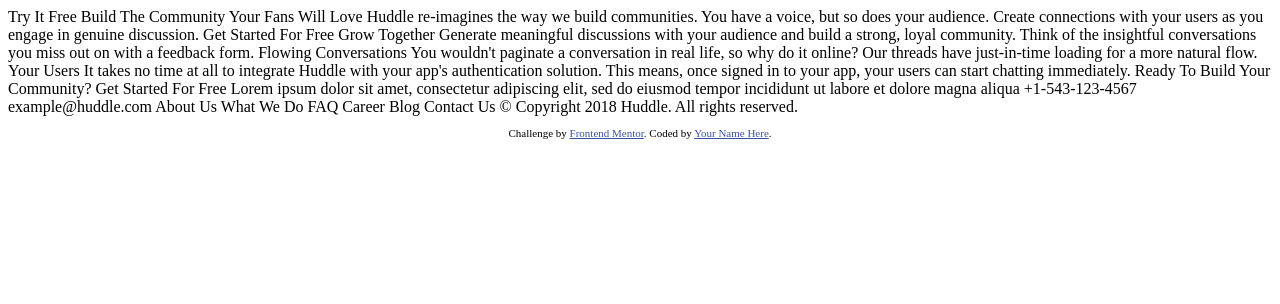
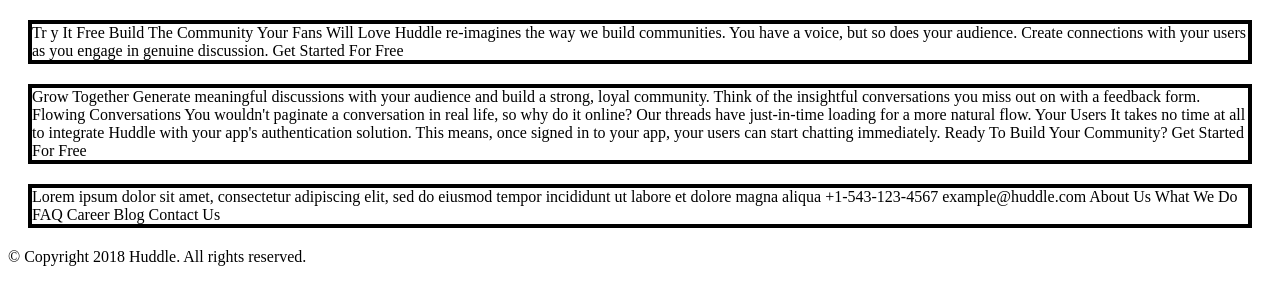
Before and after one commit to BrightCoders-Institute/s1a1-dise-o-web-responsivo-bcdic23-w1-r1-team-4, a website: page index.html in a window 1280 px wide. Drawn offline with Linux system fonts and the light colour scheme.

Commit message:
el esqueleto de la calaca

```diff
--- a/index.html
+++ b/index.html
@@ -1,70 +1,59 @@
 <!DOCTYPE html>
 <html lang="en">
   <head>
-  <meta charset="UTF-8">
-  <meta name="viewport" content="width=device-width, initial-scale=1.0"> <!-- displays site properly based on user's device -->
+    <meta charset="UTF-8" />
+    <meta name="viewport" content="width=device-width, initial-scale=1.0" />
+    <!-- displays site properly based on user's device -->
 
-  <link rel="icon" type="image/png" sizes="32x32" href="./images/favicon-32x32.png">
+    <link
+      rel="icon"
+      type="image/png"
+      sizes="32x32"
+      href="./images/favicon-32x32.png"
+    />
 
-  <title>Frontend Mentor | Huddle landing page with alternating feature blocks</title>
+    <link rel="stylesheet" href="styles.css" />
+
+    <title>
+      Frontend Mentor | Huddle landing page with alternating feature blocks
+    </title>
 
     <!-- Feel free to remove these styles or customise in your own stylesheet 👍 -->
     <style>
-    .attribution { font-size: 11px; text-align: center; }
-    .attribution a { color: hsl(228, 45%, 44%); }
+      .attribution {
+        font-size: 11px;
+        text-align: center;
+      }
+      .attribution a {
+        color: hsl(228, 45%, 44%);
+      }
     </style>
   </head>
   <body>
+    <header>
+      Tr y It Free Build The Community Your Fans Will Love Huddle re-imagines
+      the way we build communities. You have a voice, but so does your audience.
+      Create connections with your users as you engage in genuine discussion.
+      Get Started For Free
+    </header>
 
-  Try It Free
+    <div>
+      Grow Together Generate meaningful discussions with your audience and build
+      a strong, loyal community. Think of the insightful conversations you miss
+      out on with a feedback form. Flowing Conversations You wouldn't paginate a
+      conversation in real life, so why do it online? Our threads have
+      just-in-time loading for a more natural flow. Your Users It takes no time
+      at all to integrate Huddle with your app's authentication solution. This
+      means, once signed in to your app, your users can start chatting
+      immediately. Ready To Build Your Community? Get Started For Free
+    </div>
 
-  Build The Community Your Fans Will Love
-
-  Huddle re-imagines the way we build communities. You have a voice, but so does your audience.
-  Create connections with your users as you engage in genuine discussion.
-
-  Get Started For Free
-
-  Grow Together
-
-  Generate meaningful discussions with your audience and build a strong, loyal community.
-  Think of the insightful conversations you miss out on with a feedback form.
-
-  Flowing Conversations
-
-  You wouldn't paginate a conversation in real life, so why do it online? Our threads
-  have just-in-time loading for a more natural flow.
-
-  Your Users
-
-  It takes no time at all to integrate Huddle with your app's authentication solution.
-  This means, once signed in to your app, your users can start chatting immediately.
-
-  Ready To Build Your Community?
-
-  Get Started For Free
-
-  Lorem ipsum dolor sit amet, consectetur adipiscing elit, sed do eiusmod tempor
-  incididunt ut labore et dolore magna aliqua
-
-  +1-543-123-4567
-  example@huddle.com
-
-  About Us
-  What We Do
-  FAQ
-
-  Career
-  Blog
-  Contact Us
+    <footer>
+      Lorem ipsum dolor sit amet, consectetur adipiscing elit, sed do eiusmod
+      tempor incididunt ut labore et dolore magna aliqua +1-543-123-4567
+      example@huddle.com About Us What We Do FAQ Career Blog Contact Us
+    </footer>
 
     &copy; Copyright 2018 Huddle. All rights reserved.
-
-  <footer>
-    <p class="attribution">
-      Challenge by <a href="https://www.frontendmentor.io?ref=challenge" target="_blank">Frontend Mentor</a>.
-      Coded by <a href="#">Your Name Here</a>.
-    </p>
-  </footer>
   </body>
 </html>
--- /dev/null
+++ b/styles.sass
@@ -0,0 +1,12 @@
+
+footer
+    border: 4px solid black
+    margin: 20px
+
+div
+    border: 4px solid black
+    margin: 20px
+
+header
+    border: 4px solid black
+    margin: 20px
```
Also changed, not shown: package.json (added, +15 -0 lines), styles.css (added), 3 other files. Lines whose indentation alone changed are shown as unchanged.
